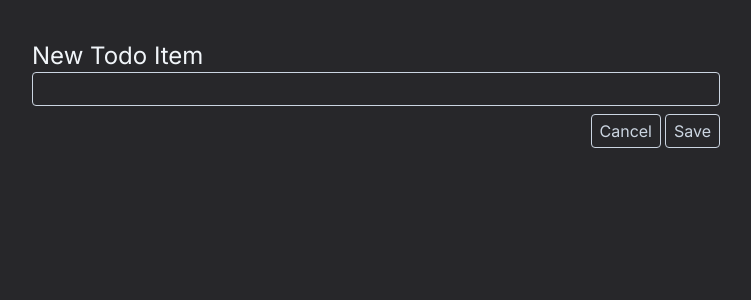
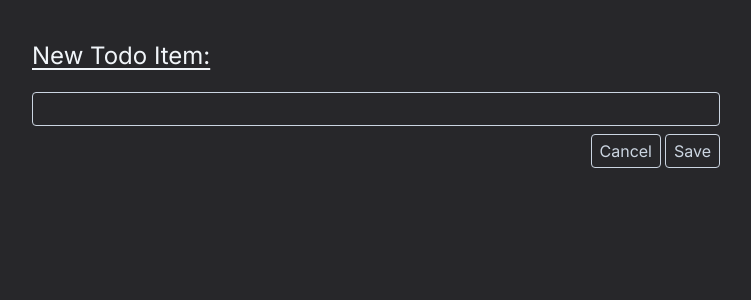
Before and after one commit to rezamini/next.js-todo, a Next.js app: page /new in a window 1280 px wide. Shown: the top 300 px of the page, without its empty margins (264-1015 px from the left). Built offline with nearby package versions, Linux system fonts and the light colour scheme.

Commit message:
- added new classnames for new todo item label... and header

```diff
--- a/src/app/new/page.tsx
+++ b/src/app/new/page.tsx
@@ -5,8 +5,8 @@ import Link from "next/link";
 export default function New() {
   return (
     <>
-      <header>
-        <h1 className="text-2xl">New Todo Item</h1>
+      <header className="flex pb-5">
+        <h1 className="text-2xl underline underline-offset-4">New Todo Item: </h1>
       </header>
       <form action={createTodoItem} className="flex gap-2 flex-col">
         <input
```
